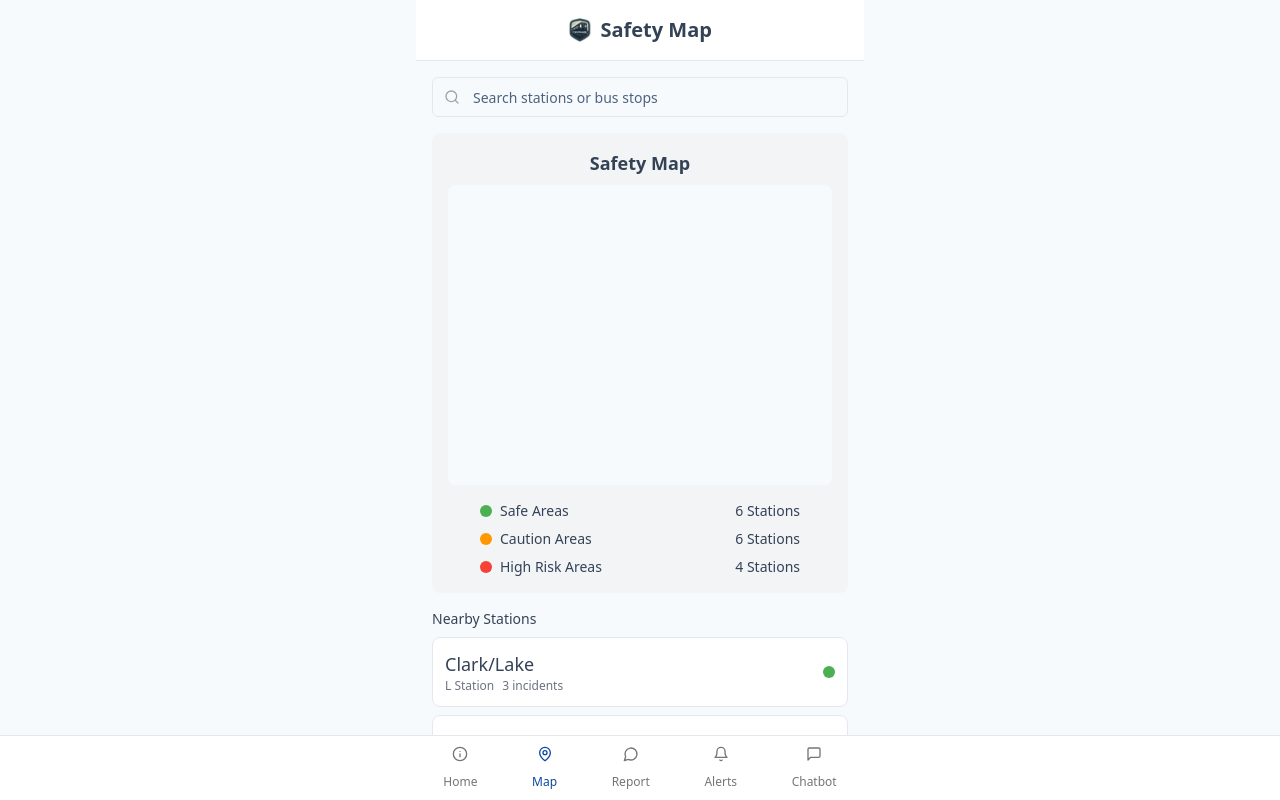
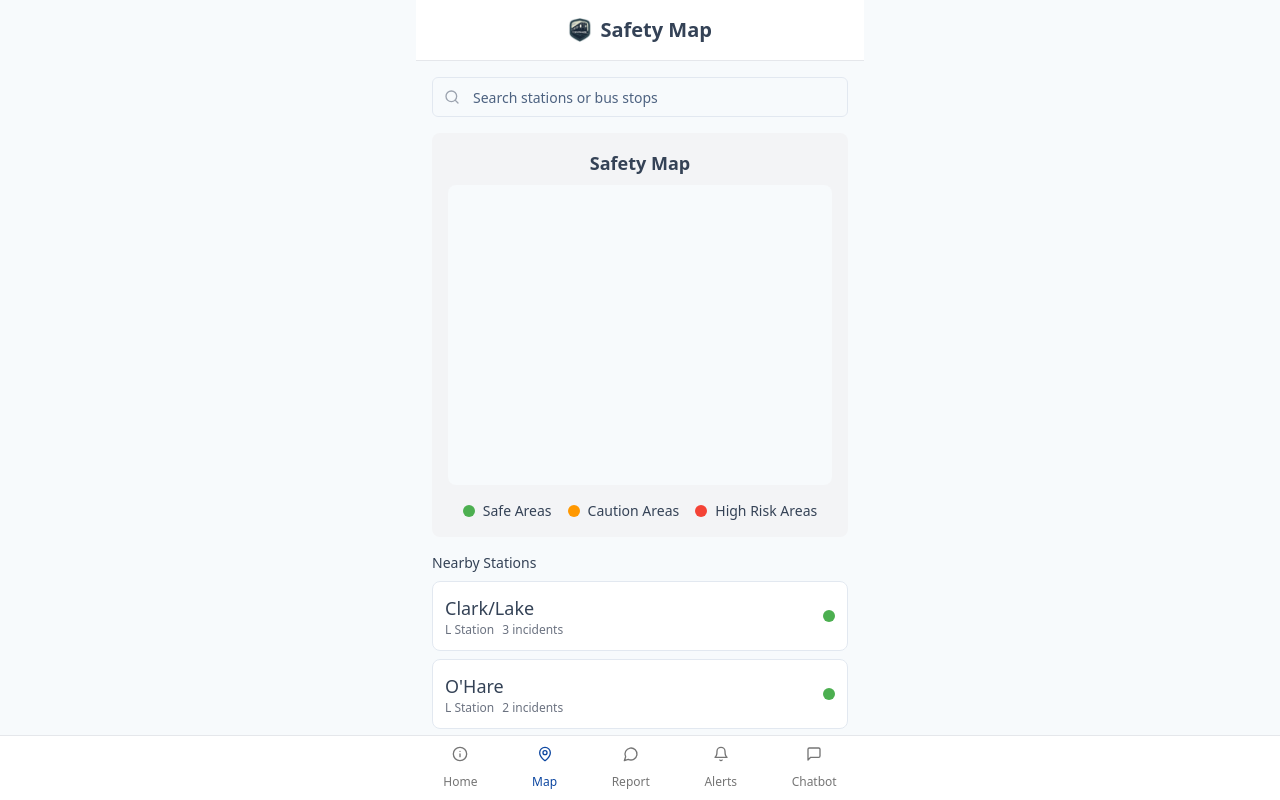
Before and after one commit to dplem/transitguard-app, a React (Vite) app: page /map in a window 1280 px wide. Built offline with nearby package versions, Linux system fonts and the light colour scheme.

Commit message:
Refactor: Update Safety Map legend
Remove station counts and reorganize the legend horizontally.

```diff
--- a/src/components/SafetyMap.tsx
+++ b/src/components/SafetyMap.tsx
@@ -44,27 +44,18 @@ const SafetyMap = () => {
           />
         </div>
 
-        <div className="flex flex-col gap-2 w-full max-w-xs mt-4">
-          <div className="flex items-center justify-between">
+        <div className="flex items-center justify-center gap-4 mt-4 px-2 w-full">
           <div className="flex items-center">
             <span className="w-3 h-3 rounded-full bg-safety-safe mr-2"></span>
             <span className="text-sm">Safe Areas</span>
           </div>
-            <span className="text-sm">{allTransitPoints.filter(s => s.safetyLevel === 'safe').length} Stations</span>
-          </div>
-          <div className="flex items-center justify-between">
           <div className="flex items-center">
             <span className="w-3 h-3 rounded-full bg-safety-warning mr-2"></span>
             <span className="text-sm">Caution Areas</span>
           </div>
-            <span className="text-sm">{allTransitPoints.filter(s => s.safetyLevel === 'warning').length} Stations</span>
-          </div>
-          <div className="flex items-center justify-between">
           <div className="flex items-center">
             <span className="w-3 h-3 rounded-full bg-safety-danger mr-2"></span>
             <span className="text-sm">High Risk Areas</span>
-            </div>
-            <span className="text-sm">{allTransitPoints.filter(s => s.safetyLevel === 'danger').length} Stations</span>
           </div>
         </div>
       </div>
```
Lines whose indentation alone changed are shown as unchanged.
